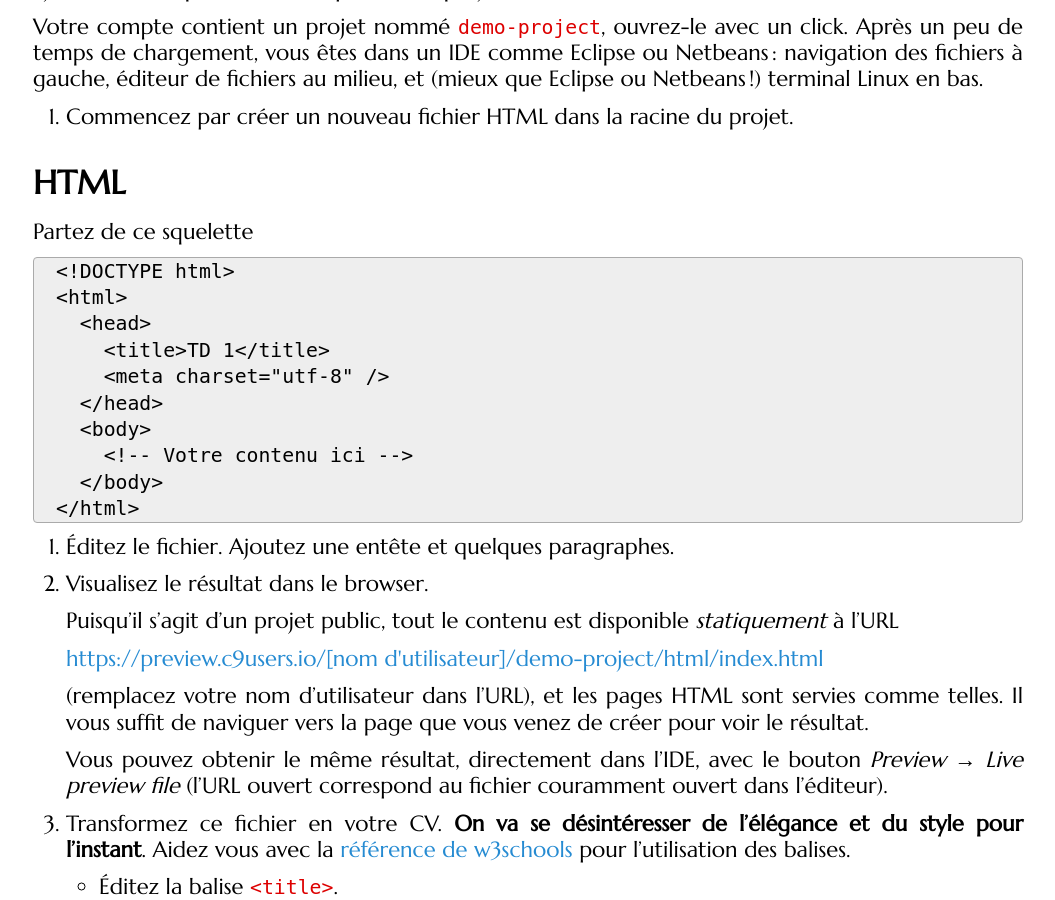
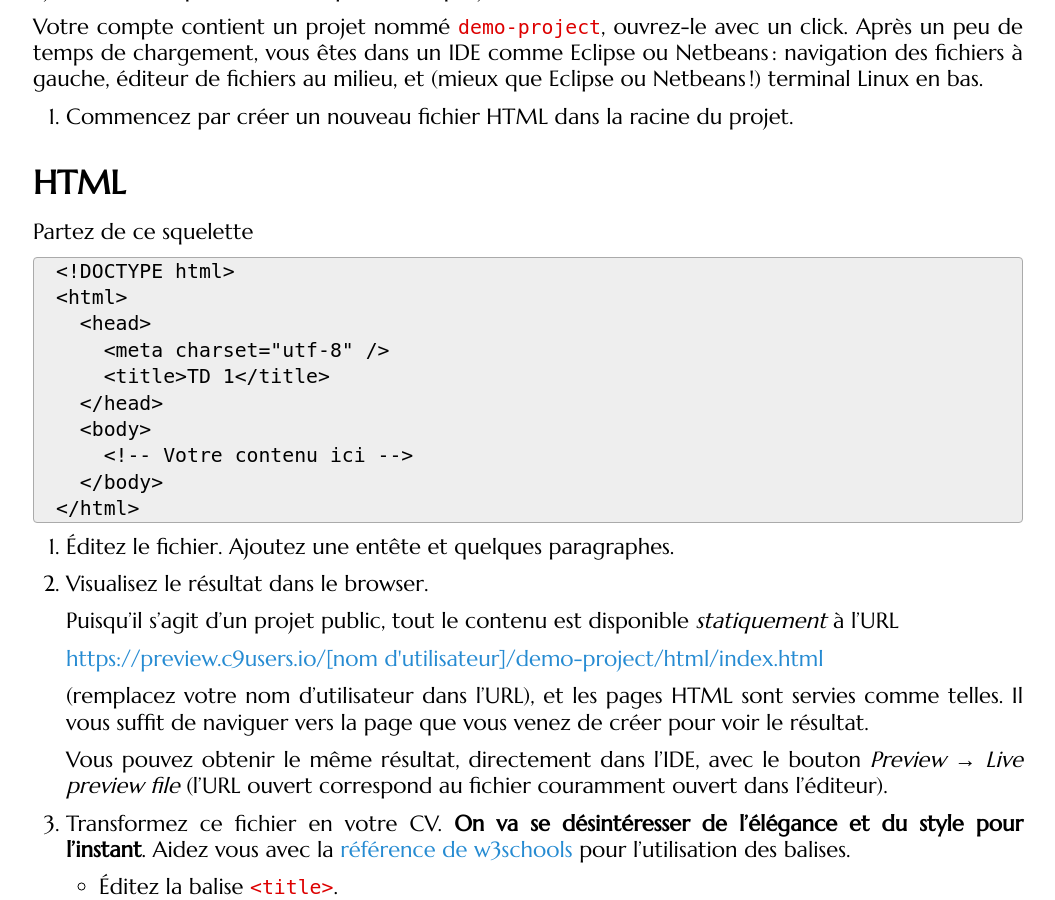
Before and after one commit to defeo/aws, a Jekyll site: the page built from _tutorials/tutorial1.md, in a window 1280 px wide and 900 px high, scrolled down 472 px. Shown: the whole window, without its empty margins (112-1167 px from the left). Built offline with Jekyll 4.4.1, drawn with Linux system fonts in a browser that asks for light colours; some web fonts are replaced.

Commit message:
Fixed bad example

```diff
--- a/_tutorials/tutorial1.md
+++ b/_tutorials/tutorial1.md
@@ -39,8 +39,8 @@ Partez de ce squelette
 <!DOCTYPE html>
 <html>
   <head>
+    <meta charset="utf-8" />
     <title>TD 1</title>
-    <meta charset="utf-8" />
   </head>
   <body>
     <!-- Votre contenu ici -->
```
